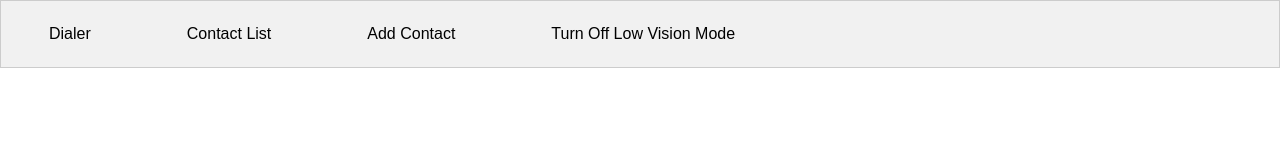
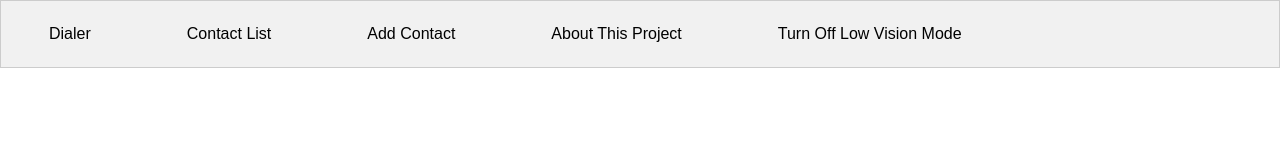
Before and after one commit to tyleralbee/CSCI4830A6, a plain HTML site: page index-large.html in a window 1280 px wide. Drawn offline with nearby package versions, Linux system fonts and the light colour scheme.

Commit message:
added tab for about this project

```diff
--- a/index-large.html
+++ b/index-large.html
@@ -9,6 +9,7 @@
    <button class="tablinks" onclick="openTab(event, 'dialer')">Dialer</button>
    <button class="tablinks" onclick="openTab(event, 'contacts')">Contact List</button>
    <button class="tablinks" onclick="openTab(event, 'addContact')">Add Contact</button>
+   <button class="tablinks" onclick="openTab(event, 'aboutThis')">About This Project</button>
 <!-- anchor linking to external file -->
 <a href="index.html"><button>Turn Off Low Vision Mode</button></a>
 
```
